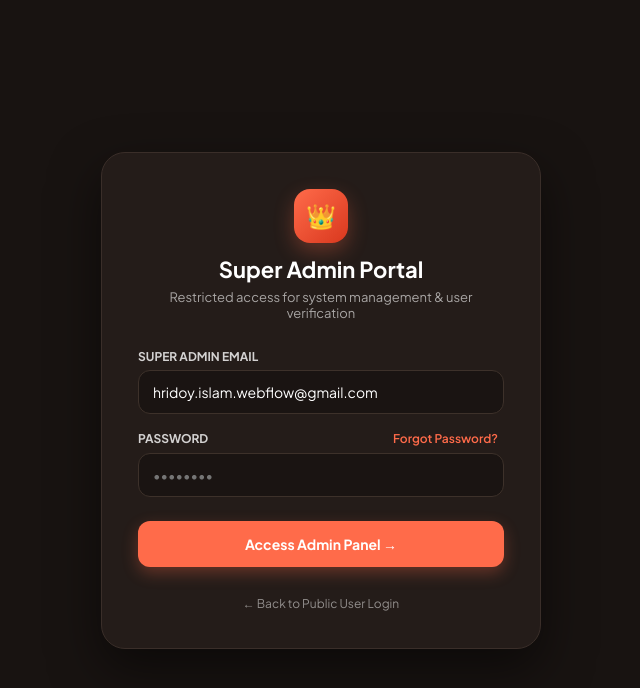
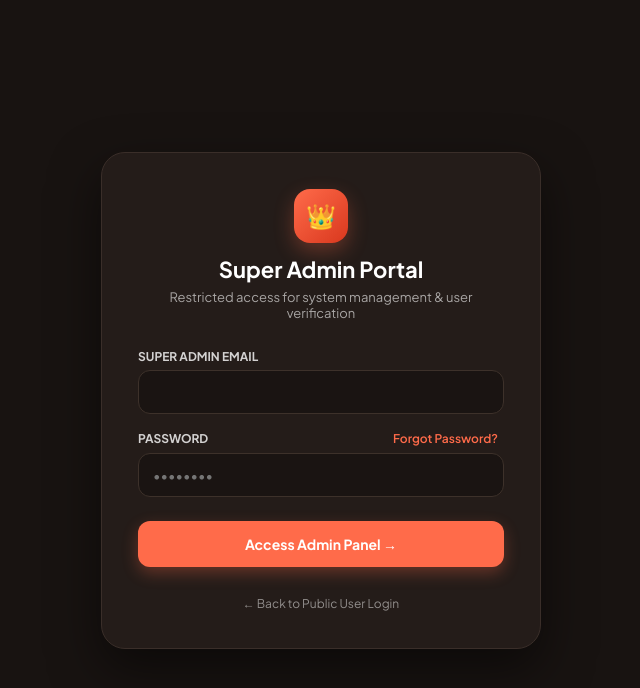
Before and after one commit to hridoy-islam-111/Sharemeal, a React (Vite) app in the folder client/: page /admin/login in a window 1280 px wide. Shown: the top 688 px of the page, without its empty margins (319-959 px from the left). Built offline with nearby package versions, Linux system fonts and the light colour scheme; no server answers.

Commit message:
Update admin profile email bindings and push latest build

```diff
--- a/client/src/pages/public/AdminLogin.jsx
+++ b/client/src/pages/public/AdminLogin.jsx
@@ -5,7 +5,7 @@ import { API_BASE_URL } from '../../utils/constants';
 import '../../App.css';
 
 export const AdminLogin = () => {
-  const [email, setEmail] = useState('hridoy.islam.webflow@gmail.com');
+  const [email, setEmail] = useState('');
   const [password, setPassword] = useState('');
   const [error, setError] = useState('');
   const [loading, setLoading] = useState(false);
@@ -13,7 +13,7 @@ export const AdminLogin = () => {
   // Forgot Password / OTP State
   const [showForgotModal, setShowForgotModal] = useState(false);
   const [otpStep, setOtpStep] = useState(1); // 1 = enter email, 2 = enter OTP & new pass
-  const [recoveryEmail, setRecoveryEmail] = useState('hridoy.islam.webflow@gmail.com');
+  const [recoveryEmail, setRecoveryEmail] = useState('');
   const [otpCode, setOtpCode] = useState('');
   const [newPassword, setNewPassword] = useState('');
   const [otpMsg, setOtpMsg] = useState('');
```
